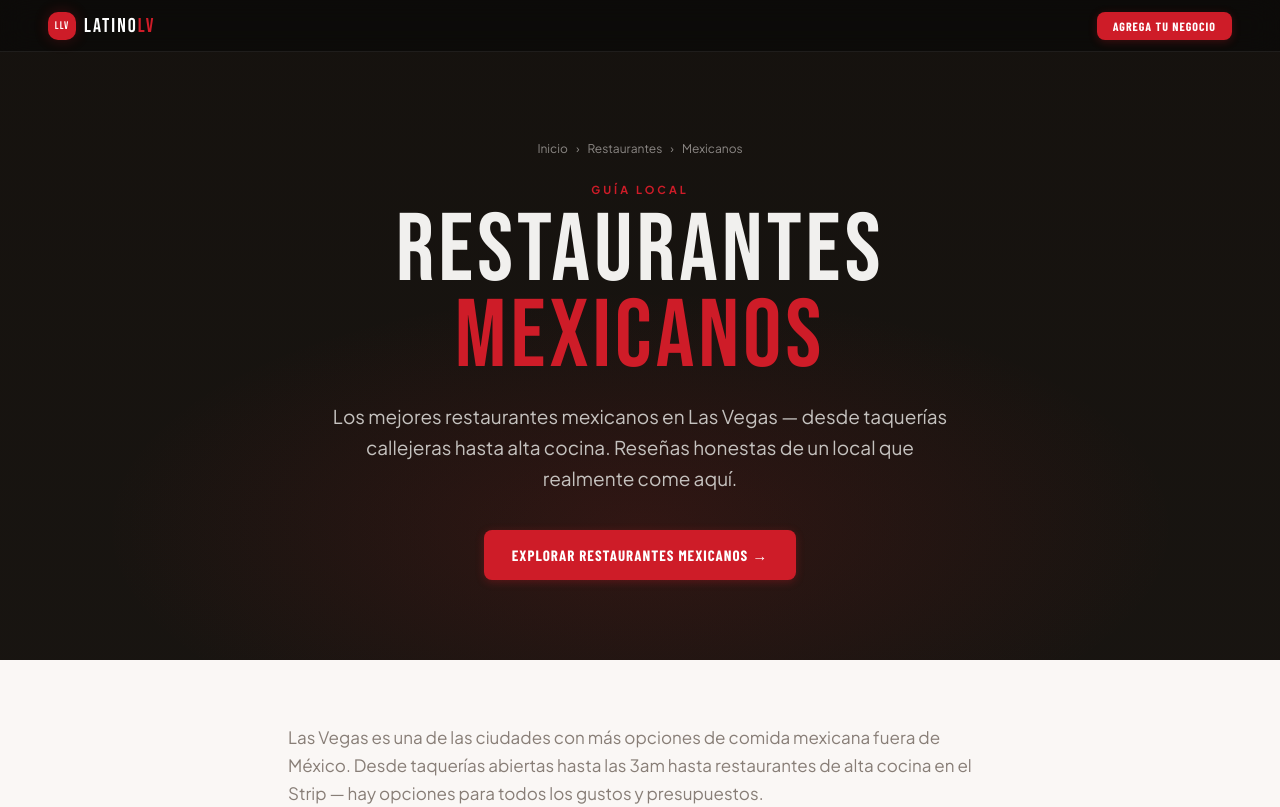
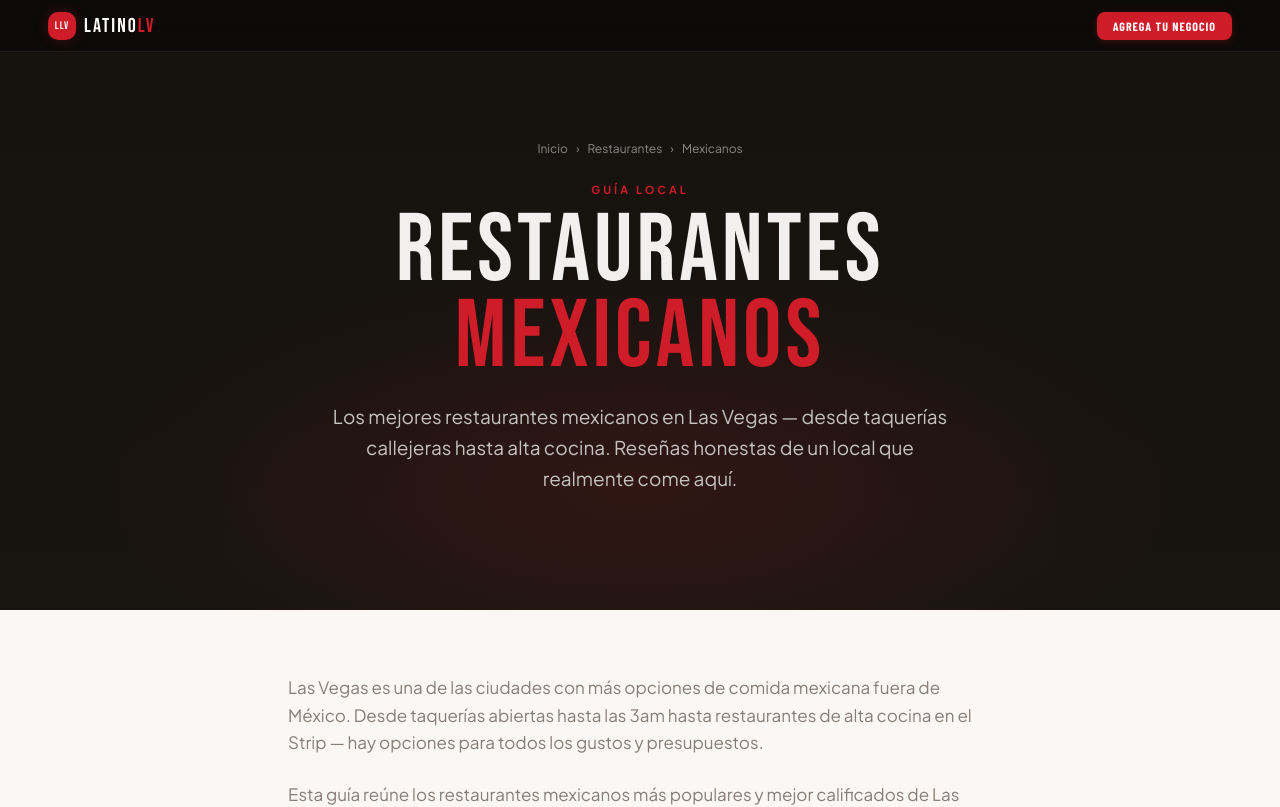
Before and after one commit to EstebanTala/latino-las-vegas, a Next.js app: page /guia/restaurantes-mexicanos-las-vegas in a window 1280 px wide. Shown: the top 807 px of the page. Built offline with nearby package versions, Linux system fonts and the light colour scheme; no server answers; the database is empty.

Commit message:
Remove hero button, keep bottom CTA to explore

```diff
--- a/src/app/guia/restaurantes-mexicanos-las-vegas/page.tsx
+++ b/src/app/guia/restaurantes-mexicanos-las-vegas/page.tsx
@@ -75,11 +75,6 @@ export default function RestaurantesMexicanosGuide() {
           <p className="text-[19px] text-dark-text-2 max-w-[640px] mx-auto mb-9 leading-relaxed">
             {"Los mejores restaurantes mexicanos en Las Vegas \u2014 desde taquer\u00edas callejeras hasta alta cocina. Rese\u00f1as honestas de un local que realmente come aqu\u00ed."}
           </p>
-          <div className="flex justify-center">
-            <Link href="/categoria/explorar?cat=restaurantes" className="font-condensed text-[15px] font-bold tracking-[1px] uppercase px-7 py-3.5 rounded-sm bg-red text-primary-foreground shadow-[0_2px_8px_hsl(var(--red)/0.3)] hover:bg-red-light hover:-translate-y-px transition-all">
-              {"Explorar restaurantes mexicanos \u2192"}
-            </Link>
-          </div>
         </div>
       </div>
 
```
